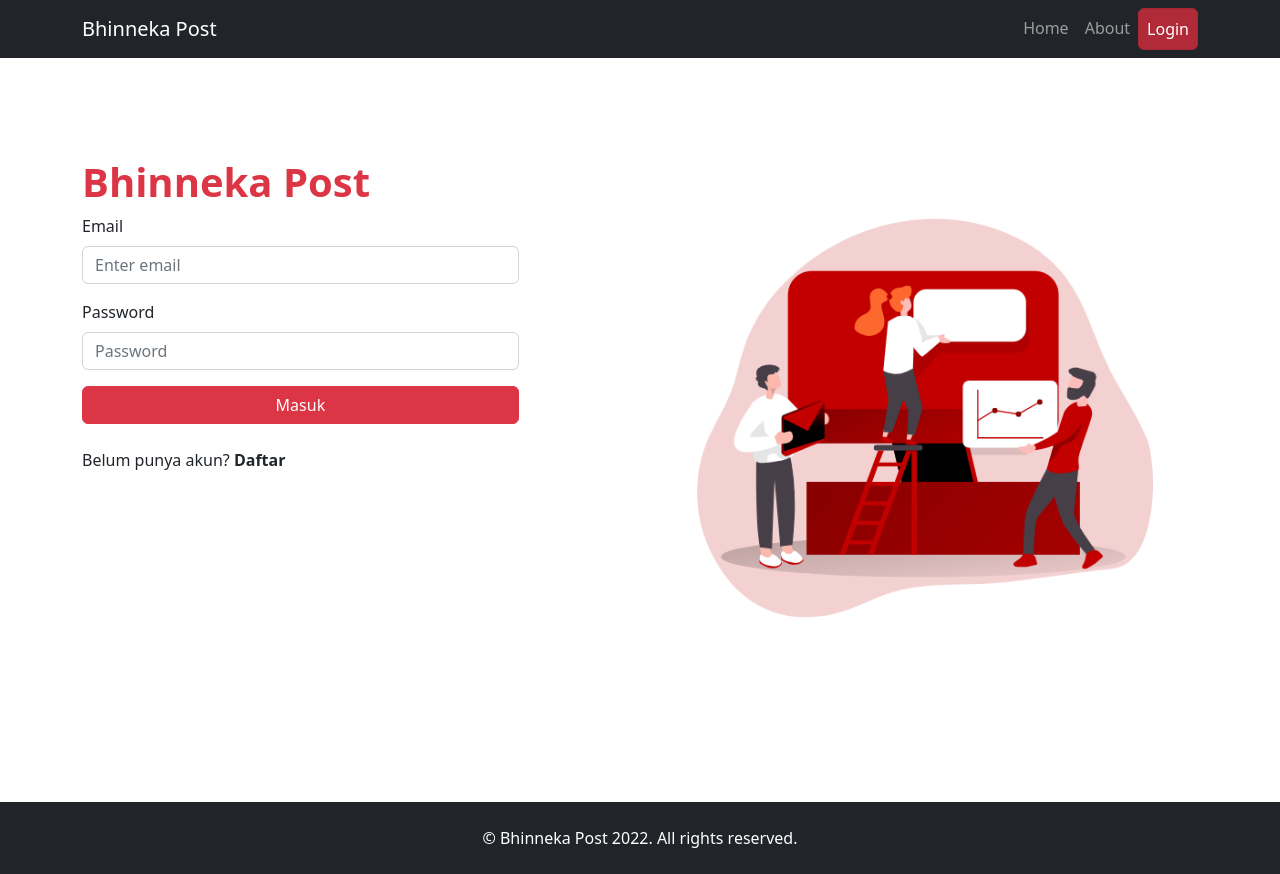
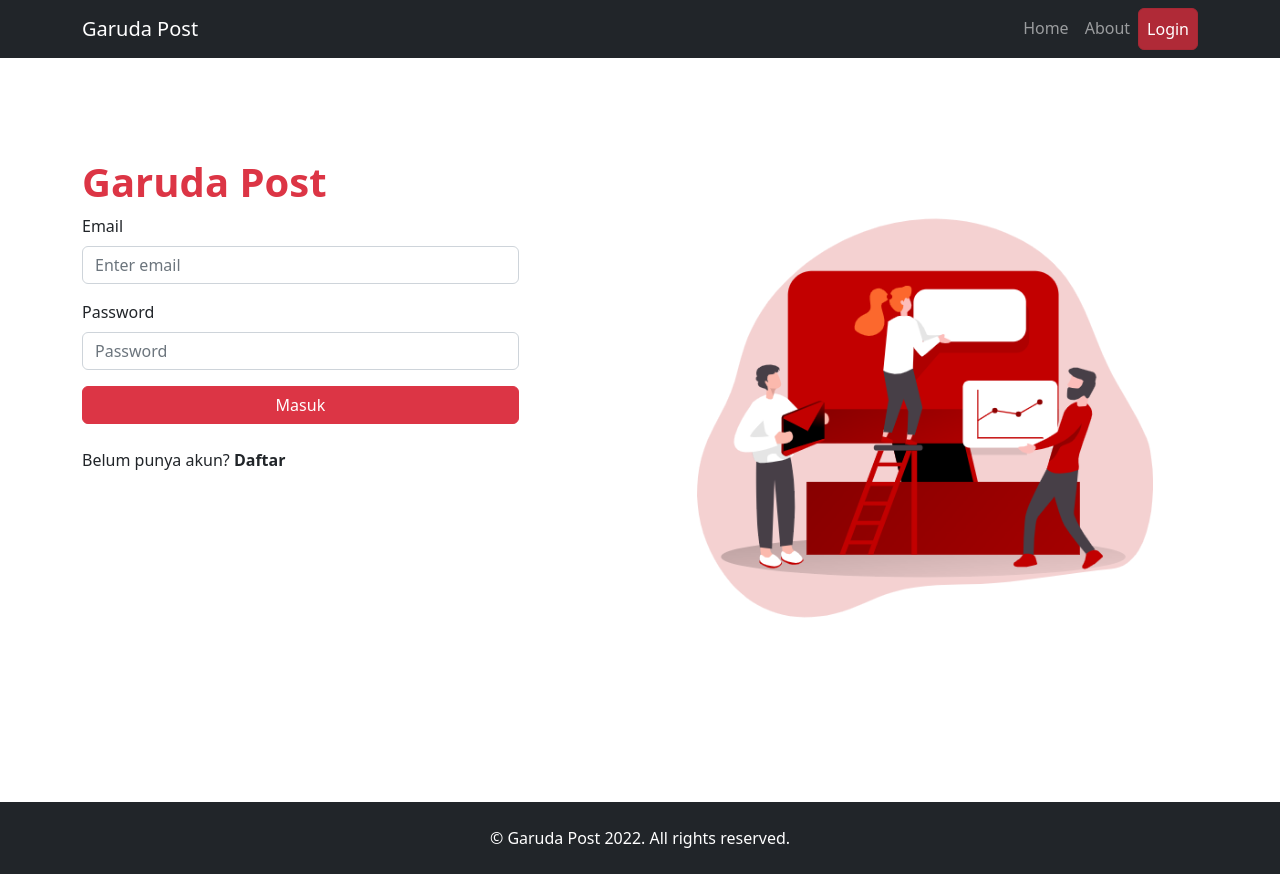
Before and after one commit to faizalajiw/final-project-mern-stack, a React (Create React App) app in the folder frontend/: page /login in a window 1280 px wide. Built offline with nearby package versions, Linux system fonts and the light colour scheme.

Commit message:
update konten

```diff
--- a/frontend/src/components/Footer.jsx
+++ b/frontend/src/components/Footer.jsx
@@ -3,7 +3,7 @@ import React from "react";
 const Footer = () => {
   return (
     <div className="bg-dark py-4 mt-4 text-center text-white">
-      &copy; Bhinneka Post 2022. All rights reserved.
+      &copy; Garuda Post 2022. All rights reserved.
     </div>
   );
 };
--- a/frontend/src/components/Navbars.jsx
+++ b/frontend/src/components/Navbars.jsx
@@ -20,7 +20,7 @@ const Navbars = () => {
     <Navbar bg="dark" variant="dark" expand="lg">
       <Container>
         <LinkContainer to="/">
-          <Navbar.Brand>Bhinneka Post</Navbar.Brand>
+          <Navbar.Brand>Garuda Post</Navbar.Brand>
         </LinkContainer>
 
         <Navbar.Toggle aria-controls="basic-navbar-nav" />
--- a/frontend/src/pages/Home.jsx
+++ b/frontend/src/pages/Home.jsx
@@ -28,7 +28,7 @@ const Home = () => {
   return (
     <Container>
       <div className="banner">
-        <h1 className="banner__title">Bhinneka Post</h1>
+        <h1 className="banner__title">Garuda Post</h1>
       </div>
 
       <Row>
--- a/frontend/src/pages/Login.jsx
+++ b/frontend/src/pages/Login.jsx
@@ -25,7 +25,7 @@ const Login = () => {
         <Col md={6}>
           <Form className="login__form" onSubmit={handleLogin}>
             <h1 className="text-danger">
-              <strong>Bhinneka Post</strong>
+              <strong>Garuda Post</strong>
             </h1>
 
             {isError && <p className="alert alert-danger text-center">{error.data}</p>}
```
